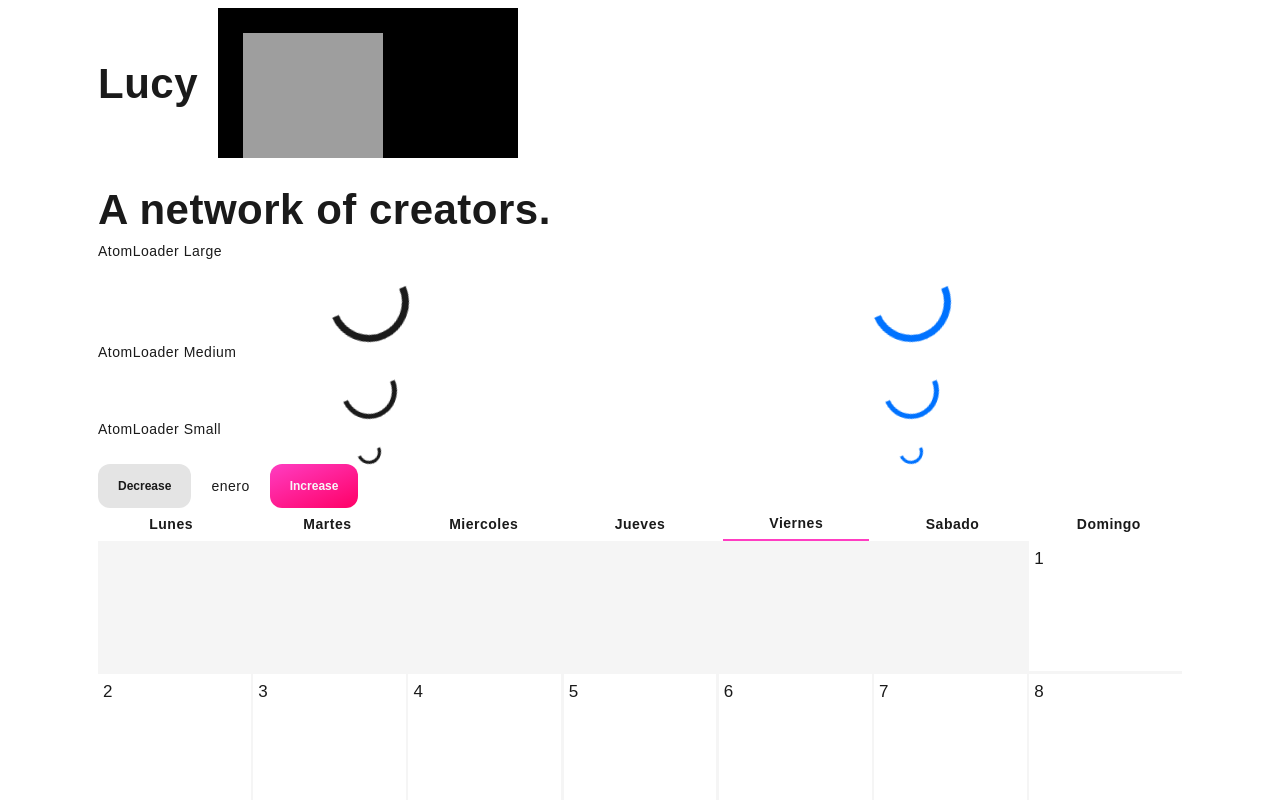
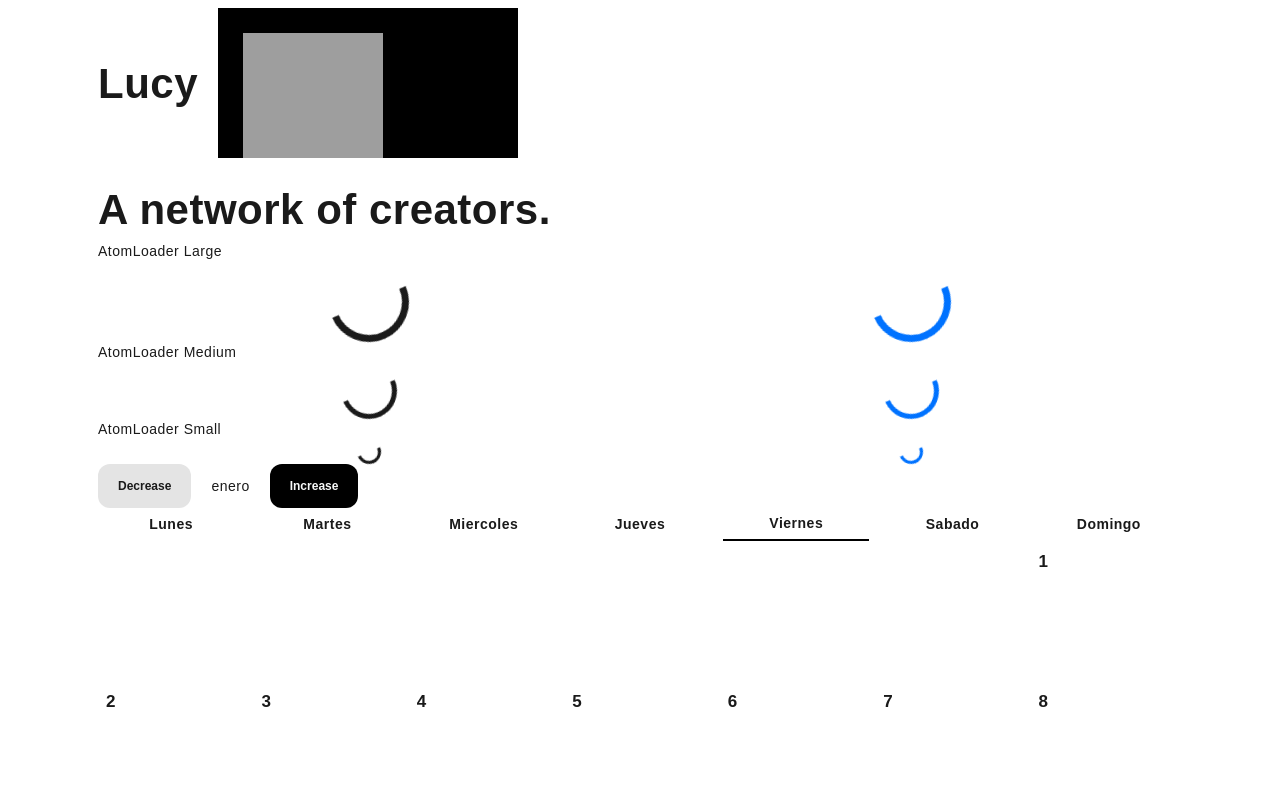
Before and after one commit to Whil117/lucy-nxtjs, a Next.js app: page / in a window 1280 px wide. Shown: the top 800 px of the page. Built offline with nearby package versions, Linux system fonts and the light colour scheme; no server answers; a web font is replaced by a local one.

Commit message:
CALENDAR

```diff
--- a/src/@utils/calendar/index.ts
+++ b/src/@utils/calendar/index.ts
@@ -4,16 +4,29 @@
 };
 
 function getDaysByMotnh(props: getDaysInMonth) {
-  const { year = new Date().getFullYear(), month } = props;
+  const currentTimeDate = new Date();
+
+  const {
+    year = currentTimeDate.getFullYear(),
+    month = currentTimeDate.getMonth(),
+  } = props;
 
   return Array.from(
     { length: new Date(year, month + 1, 0).getDate() },
-    (_, i) => ({
-      date: new Date(year, month, i + 1),
-      day: new Date(year, month, i + 1).getDay(),
-      month: new Date(year, month, i + 1).getMonth(),
-      numb: i + 1,
-    })
+    (_, i) => {
+      const currentDate = new Date(year, month, i + 1);
+      const currentDay = currentTimeDate;
+
+      return {
+        date: currentDate,
+        gridPosition: currentDate.getDay(),
+        isToday:
+          currentDay.getDate() === i + 1 &&
+          currentDate.getMonth() === currentDay.getMonth(),
+        countMonth: currentDate.getMonth(),
+        countNumber: i + 1,
+      };
+    }
   );
 }
 
--- a/src/pages/index.tsx
+++ b/src/pages/index.tsx
@@ -100,7 +100,13 @@
   });
 
   const [count, setcount] = useState(new Date().getMonth());
-  console.log(formik.values);
+  // console.log(formik.values);
+
+  console.log(
+    getDaysByMotnh({
+      month: count,
+    })
+  );
 
   return (
     <AtomWrapper
@@ -184,11 +190,12 @@
               onClick={() => {
                 setcount((prev) => (prev === 11 ? 11 : prev + 1));
               }}
-              backgroundLinearGradient={{
-                rotate: "157deg",
-                primary: "rgb(255, 61, 194)",
-                secondary: "rgb(255, 0, 102)",
-              }}
+              // backgroundLinearGradient={{
+              //   rotate: "157deg",
+              //   primary: "rgb(255, 61, 194)",
+              //   secondary: "rgb(255, 0, 102)",
+              // }}
+              backgroundColor={formik.values.colorButton}
             >
               Increase
             </AtomButton>
@@ -223,7 +230,7 @@
                 customCSS={css`
                   ${currentDay &&
                   css`
-                    border-bottom: 2px solid rgb(255, 61, 194);
+                    border-bottom: 2px solid ${formik.values.colorButton};
                   `}
                 `}
               >
@@ -236,36 +243,34 @@
           customCSS={css`
             display: grid;
             grid-template-columns: repeat(7, 1fr);
-            background-color: #f5f5f5;
-            gap: 2.5px;
+            background-color: var(--background-color);
+            gap: 4px;
           `}
         >
           {getDaysByMotnh({
             month: count,
           }).map((item) => {
-            const current = new Date();
-            const currentDay =
-              current.getDate() === item.numb &&
-              item.month === current.getMonth();
-
             return (
               <AtomWrapper
                 customCSS={css`
-                  padding: 5px;
-                  background-color: white;
-                  grid-column: ${daysPosition[item.day]};
-                  ${currentDay &&
+                  padding: 8px;
+                  background-color: var(--card-background);
+                  grid-column: ${daysPosition[item.gridPosition]};
+                  ${item.isToday &&
                   css`
-                    background-color: rgb(255, 61, 194);
+                    background-color: ${formik.values.colorButton};
                   `}
                 `}
                 height="120px"
               >
                 <AtomText
                   fontSize="17px"
-                  color={currentDay && isDarkLight("rgb(255, 61, 194)")}
+                  fontWeight="bold"
+                  color={
+                    item.isToday && isDarkLight(`${formik.values.colorButton}`)
+                  }
                 >
-                  {item.numb}
+                  {item.countNumber}
                 </AtomText>
               </AtomWrapper>
             );
```
